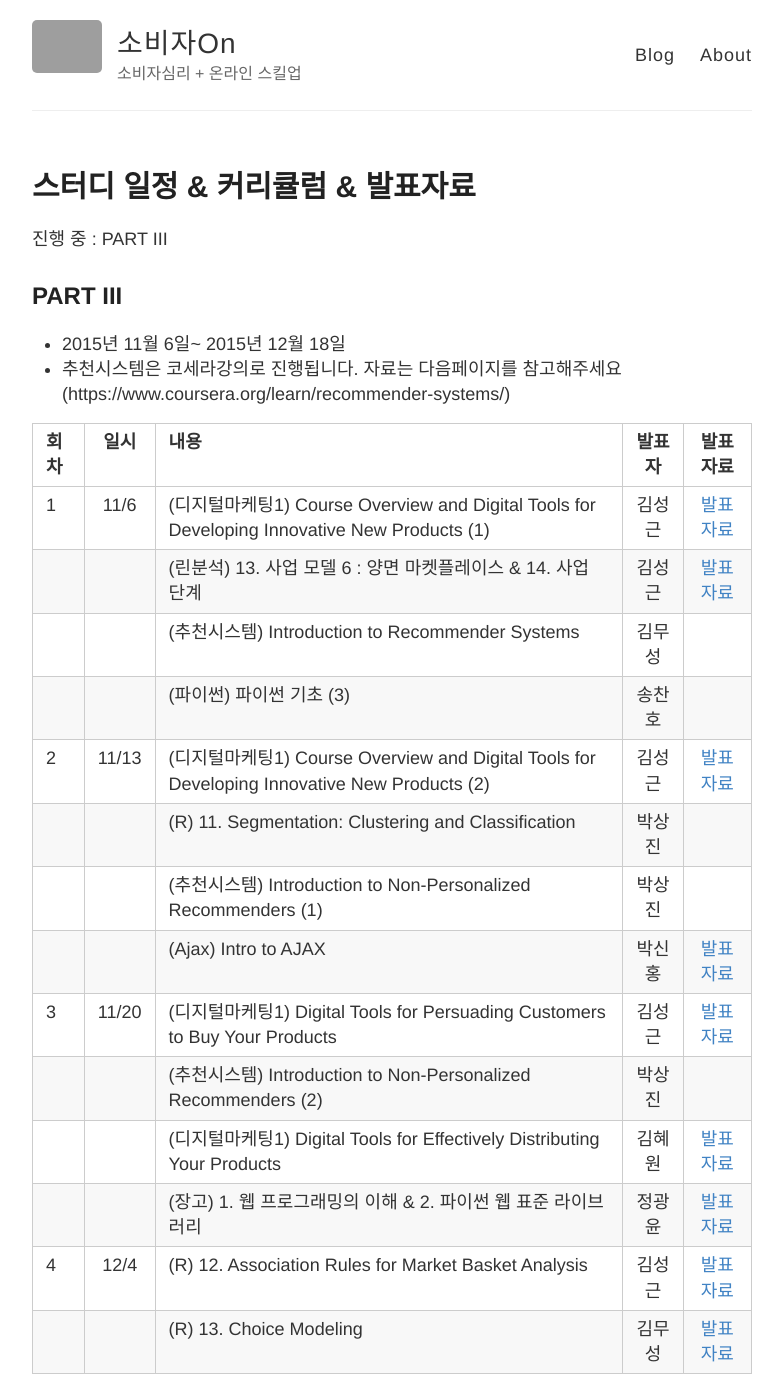
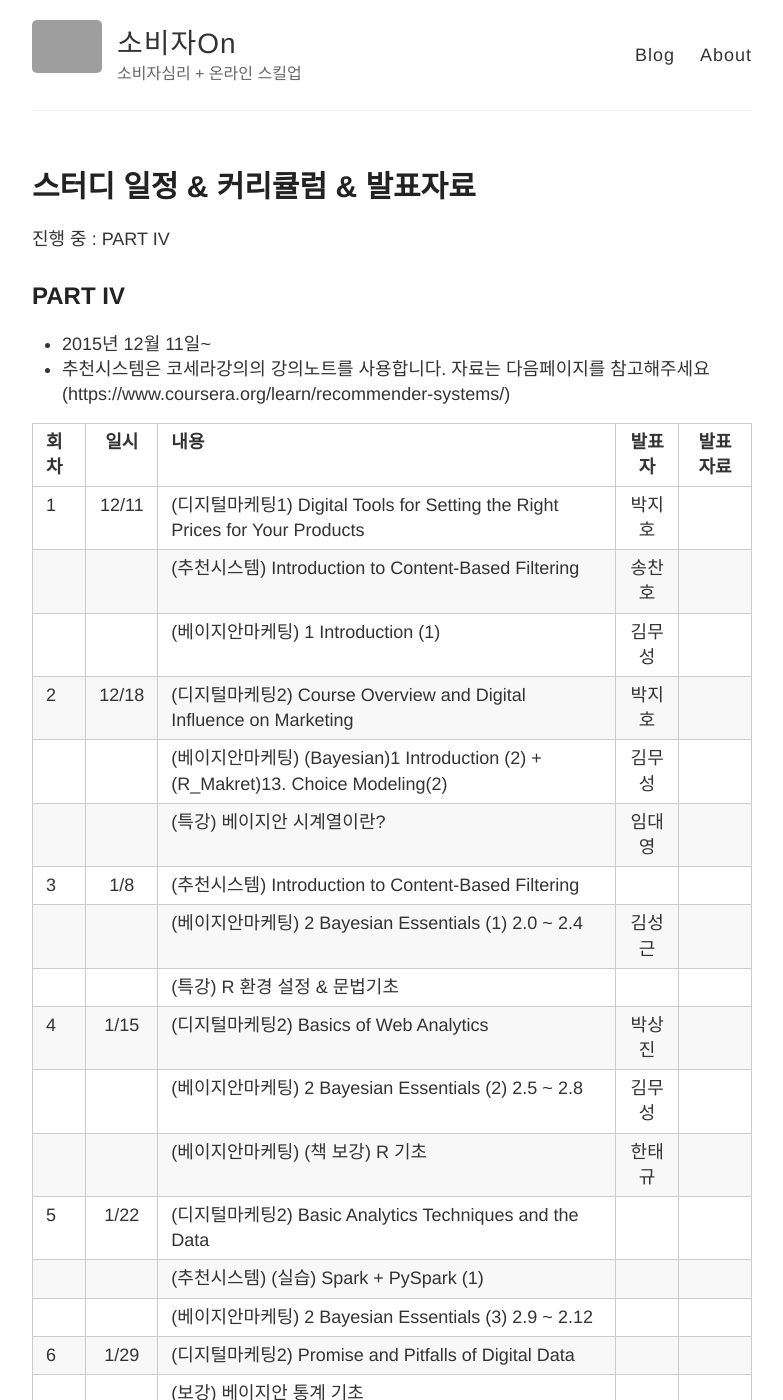
Before and after one commit to psygement/conpsy, a Jekyll site: the page built from _posts/2015-12-14-SCHEDULE.md, in a window 1280 px wide and 1400 px high. Shown: the whole window, without its empty margins (248-1031 px from the left). Built offline with Jekyll 4.4.1, drawn with Linux system fonts in a browser that asks for light colours; Markdown is read by kramdown in place of the engine named in the settings; some of the changed text lies outside the part shown; grey boxes are pictures that could not be loaded.

Commit message:
Update and rename 2015-12-9-SCHEDULE.md to 2015-12-14-SCHEDULE.md

```diff
--- a/_posts/2015-12-9-SCHEDULE.md
+++ b/_posts/2015-12-14-SCHEDULE.md
@@ -3,28 +3,48 @@ layout: post
 title: 스터디 일정 & 커리큘럼 & 발표자료
 ---
 
-진행 중 : PART III
-## PART III
+진행 중 : PART IV
 
-* 2015년 11월 6일~ 2015년 12월 18일
-* 추천시스템은 코세라강의로 진행됩니다. 자료는 다음페이지를 참고해주세요 (https://www.coursera.org/learn/recommender-systems/)
+## PART IV
+
+* 2015년 12월 11일~
+* 추천시스템은 코세라강의의 강의노트를 사용합니다. 자료는 다음페이지를 참고해주세요 (https://www.coursera.org/learn/recommender-systems/)
 
 | 회차  | 일시   | 내용                                  | 발표자  |              발표자료                    |
 | ----- |:------:| :-------------------------------------|:-------:|:----------------------------------------: |
-| 1 |11/6 |(디지털마케팅1) Course Overview and Digital Tools for Developing Innovative New Products (1) |김성근 |[발표자료](https://drive.google.com/file/d/0B_Ekt7icI0htbUVsUnV4Y1pvUGM/view) |
-|   |    |(린분석) 13. 사업 모델 6 : 양면 마켓플레이스 & 14. 사업 단계 |김성근|[발표자료](https://drive.google.com/file/d/0B_Ekt7icI0htSDhqX0RsZ28zaVU/view)|
-|   |    |(추천시스템) Introduction to Recommender Systems |김무성| |
-|   |    |(파이썬) 파이썬 기초 (3)  |송찬호| |
-|2 |11/13|(디지털마케팅1) Course Overview and Digital Tools for Developing Innovative New Products (2) |김성근 | [발표자료](https://drive.google.com/file/d/0B_Ekt7icI0htbUVsUnV4Y1pvUGM/view)|
-|   |    |(R) 11. Segmentation: Clustering and Classification |박상진 | |
-|   |    |(추천시스템) Introduction to Non-Personalized Recommenders (1) |박상진| |
-|   |    |(Ajax) Intro to AJAX  |박신홍|[발표자료](https://drive.google.com/file/d/0B4plsZbXCygJTmU0cVBUTUdud1U/view)|
-|3 |11/20|(디지털마케팅1) Digital Tools for Persuading Customers to Buy Your Products |김성근 |[발표자료](https://drive.google.com/file/d/0B_Ekt7icI0htY0JkQ0lMU29UVEk/view) |
-|   |    |(추천시스템) Introduction to Non-Personalized Recommenders (2) |박상진| |
-|   |    |(디지털마케팅1) Digital Tools for Effectively Distributing Your Products |김혜원|[발표자료](https://drive.google.com/file/d/0B9nhk-tuzlXPMEtjQzNvMTdxYUE/view) |
-|   |    |(장고) 1. 웹 프로그래밍의 이해 & 2. 파이썬 웹 표준 라이브러리  |정광윤|[발표자료](http://bit.ly/1NHi2N7) |
-|4 |12/4|(R) 12. Association Rules for Market Basket Analysis|김성근 |[발표자료](https://github.com/psygement/conpsy/blob/master/part1/R-marketing/ch12/ch12.md) |
-|   |    |(R) 13. Choice Modeling |김무성 |[발표자료](https://github.com/psygement/conpsy/blob/master/part2/R-marketing/ch13/13_Choice_Modeling.ipynb) |
+| 1 |12/11 |(디지털마케팅1)  Digital Tools for Setting the Right Prices for Your Products  | 박지호 | |
+|   |    |(추천시스템) Introduction to Content-Based Filtering |송찬호| |
+|   |    |(베이지안마케팅) 1 Introduction (1)  |김무성|
+| 2 |12/18 |(디지털마케팅2)  Course Overview and Digital Influence on Marketing  | 박지호 | |
+|   |    |(베이지안마케팅) (Bayesian)1 Introduction (2) + (R_Makret)13. Choice Modeling(2) |김무성| |
+|   |    |(특강) 베이지안 시계열이란?  |임대영|
+| 3 |1/8 |(추천시스템) Introduction to Content-Based Filtering  |  | |
+|   |    |(베이지안마케팅) 2 Bayesian Essentials (1) 2.0 ~ 2.4  |김성근|
+|   |    |(특강) R 환경 설정 & 문법기초 | | |
+| 4 |1/15 |(디지털마케팅2)  Basics of Web Analytics  | 박상진 | |
+|   |    |(베이지안마케팅) 2 Bayesian Essentials (2) 2.5 ~ 2.8 | 김무성 | |
+|   |    |(베이지안마케팅) (책 보강) R 기초  |한태규|
+| 5 |1/22 |(디지털마케팅2)  Basic Analytics Techniques and the Data  | | |
+|   |    |(추천시스템) (실습) Spark + PySpark (1) | | |
+|   |    |(베이지안마케팅) 2 Bayesian Essentials (3) 2.9 ~ 2.12  | |
+| 6 |1/29 |(디지털마케팅2) Promise and Pitfalls of Digital Data  | | |
+|   |    |(보강) 베이지안 통계 기초 | | |
+
+## PART V
+
+* 2016년 2월 5일~
+* 추천시스템은 코세라강의의 강의노트를 사용합니다. 자료는 다음페이지를 참고해주세요 (https://www.coursera.org/learn/recommender-systems/)
+
+| 1 |2/5 |(디지털마케팅3)  Course Overview and Marketing Analytics Process  | | |
+|   |    |(추천시스템) Intro to Evaluation | | |
+|   |    |(베이지안마케팅) (보강) JAGS  | |
+| 2 |2/12 |(디지털마케팅3) Data Collection  | | |
+|   |    |(베이지안마케팅) 3 Markov Chain Monte Carlo Methods (1) 3.1 ~ 3.5   | |
+|   |    |(JAGS 실습 - 인지모델링) 3. Inferences with binomials   | |
+| 3 |2/19 |(디지털마케팅3) Data Analysis  | | |
+|   |    |(추천시스템) (실습) Spark + PySpark (2) | | |
+|   |    |(베이지안마케팅) 3 Markov Chain Monte Carlo Methods (2) 3.6 ~ 3.9    | |
+|   |    |(JAGS 실습 - 인지모델링) 4. Inferences with Gaussians   | |
 
 
 
@@ -94,3 +114,26 @@ title: 스터디 일정 & 커리큘럼 & 발표자료
 | 8 |10/30|(R) 10. Confirmatory Factor Analysis and Structural Equation Modeling (2)|김무성 |[발표자료](https://github.com/psygement/conpsy/blob/master/part2/R-marketing/ch10/10_Confirmatory_Factor_Analysis_and_Structural_Equation_Modeling.ipynb)|
 |   |    |(린분석) 11. 사업 모델 4 : 미디어 사이트 & 12. 사업 모델 5: 사용자 제작 콘텐츠    |김성근|[발표자료](https://drive.google.com/file/d/0B_Ekt7icI0htS3duaUlGTWY3NFE/view) |
 |   |    |(파이썬) 파이썬 기초 (2)  |송찬호| |
+
+
+## PART III
+
+* 2015년 11월 6일~ 2015년 12월 18일
+* 추천시스템은 코세라강의로 진행됩니다. 자료는 다음페이지를 참고해주세요 (https://www.coursera.org/learn/recommender-systems/)
+
+| 회차  | 일시   | 내용                                  | 발표자  |              발표자료                    |
+| ----- |:------:| :-------------------------------------|:-------:|:----------------------------------------: |
+| 1 |11/6 |(디지털마케팅1) Course Overview and Digital Tools for Developing Innovative New Products (1) |김성근 |[발표자료](https://drive.google.com/file/d/0B_Ekt7icI0htbUVsUnV4Y1pvUGM/view) |
+|   |    |(린분석) 13. 사업 모델 6 : 양면 마켓플레이스 & 14. 사업 단계 |김성근|[발표자료](https://drive.google.com/file/d/0B_Ekt7icI0htSDhqX0RsZ28zaVU/view)|
+|   |    |(추천시스템) Introduction to Recommender Systems |김무성| |
+|   |    |(파이썬) 파이썬 기초 (3)  |송찬호| |
+|2 |11/13|(디지털마케팅1) Course Overview and Digital Tools for Developing Innovative New Products (2) |김성근 | [발표자료](https://drive.google.com/file/d/0B_Ekt7icI0htbUVsUnV4Y1pvUGM/view)|
+|   |    |(R) 11. Segmentation: Clustering and Classification |박상진 | |
+|   |    |(추천시스템) Introduction to Non-Personalized Recommenders (1) |박상진| |
+|   |    |(Ajax) Intro to AJAX  |박신홍|[발표자료](https://drive.google.com/file/d/0B4plsZbXCygJTmU0cVBUTUdud1U/view)|
+|3 |11/20|(디지털마케팅1) Digital Tools for Persuading Customers to Buy Your Products |김성근 |[발표자료](https://drive.google.com/file/d/0B_Ekt7icI0htY0JkQ0lMU29UVEk/view) |
+|   |    |(추천시스템) Introduction to Non-Personalized Recommenders (2) |박상진| |
+|   |    |(디지털마케팅1) Digital Tools for Effectively Distributing Your Products |김혜원|[발표자료](https://drive.google.com/file/d/0B9nhk-tuzlXPMEtjQzNvMTdxYUE/view) |
+|   |    |(장고) 1. 웹 프로그래밍의 이해 & 2. 파이썬 웹 표준 라이브러리  |정광윤|[발표자료](http://bit.ly/1NHi2N7) |
+|4 |12/4|(R) 12. Association Rules for Market Basket Analysis|김성근 |[발표자료](https://github.com/psygement/conpsy/blob/master/part1/R-marketing/ch12/ch12.md) |
+|   |    |(R) 13. Choice Modeling |김무성 |[발표자료](https://github.com/psygement/conpsy/blob/master/part2/R-marketing/ch13/13_Choice_Modeling.ipynb) |
```
